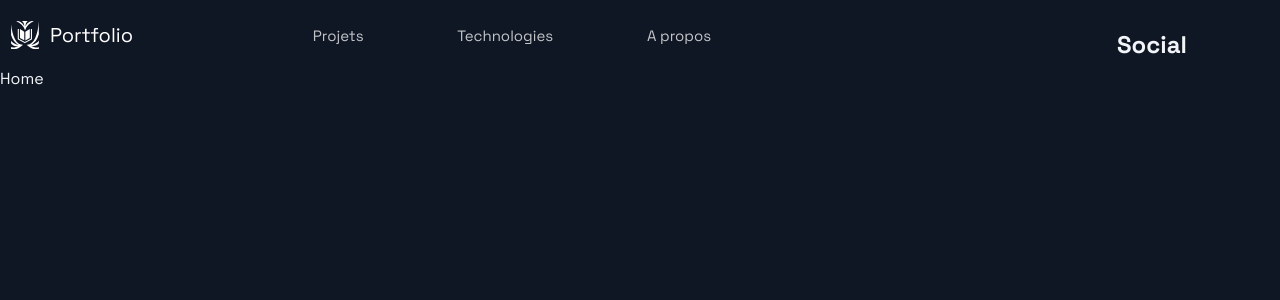
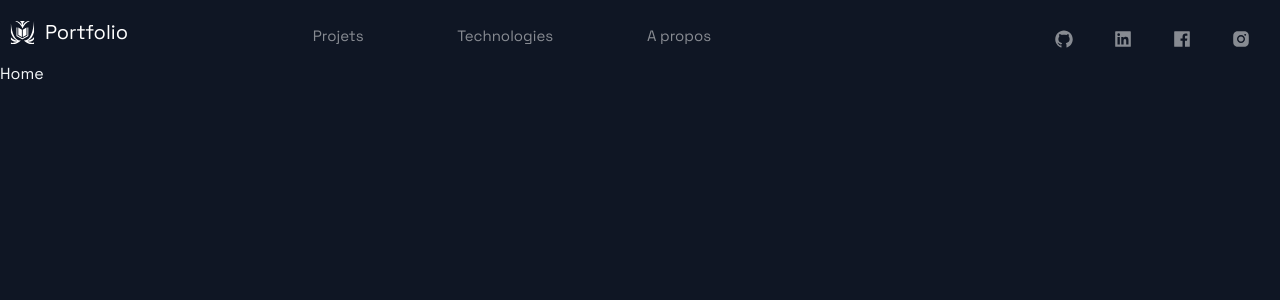
Before and after one commit to Lokki68/Portfolio, a Next.js app: page / in a window 1280 px wide. Shown: the top 300 px of the page. Built offline with nearby package versions, Linux system fonts and the light colour scheme.

Commit message:
feat- header

```diff
--- a/src/components/Header/Header.js
+++ b/src/components/Header/Header.js
@@ -2,13 +2,20 @@ import React from "react";
 import Link from "next/link";
 
 import { GiBookAura } from "react-icons/gi";
-import { AiFillGithub, AiFillInstagram, AiFillLinkedin } from "react-icons/ai";
+import {
+  AiFillGithub,
+  AiFillInstagram,
+  AiFillFacebook,
+  AiFillLinkedin,
+} from "react-icons/ai";
 
 import {
   Container,
   LogoContainer,
+  LogoLink,
   NavContainer,
   NavLink,
+  SocialIcons,
   SocialSection,
 } from "./HeaderStyles";
 
@@ -16,12 +23,13 @@ const Header = () => (
   <Container>
     <LogoContainer>
       <Link href="/">
-        <a className="logocontainer-link">
-          <GiBookAura size={30} />
+        <LogoLink>
+          <GiBookAura size={25} />
           <span>Portfolio</span>
-        </a>
+        </LogoLink>
       </Link>
     </LogoContainer>
+
     <NavContainer>
       <li>
         <Link href="#projets">
@@ -41,7 +49,24 @@ const Header = () => (
     </NavContainer>
 
     <SocialSection>
-      <h2>Social</h2>
+      <SocialIcons href="https://github.com/Lokki68" target="_blank">
+        <AiFillGithub size="2rem" />
+      </SocialIcons>
+      <SocialIcons
+        href="https://www.linkedin.com/in/brice-libert/"
+        target="_blank"
+      >
+        <AiFillLinkedin size="2rem" />
+      </SocialIcons>
+      <SocialIcons href="https://www.facebook.com/brice.libert" target="_blank">
+        <AiFillFacebook size="2rem" />
+      </SocialIcons>
+      <SocialIcons
+        href="https://www.instagram.com/lokki67/?hl=fr"
+        target="_blank"
+      >
+        <AiFillInstagram size="2rem" />
+      </SocialIcons>
     </SocialSection>
   </Container>
 );
--- a/src/components/Header/HeaderStyles.js
+++ b/src/components/Header/HeaderStyles.js
@@ -21,7 +21,12 @@ export const LogoContainer = styled.div`
   flex-direction: row;
   align-content: center;
 
-  .logocontainer-link {
+  @media ${(props) => props.theme.breakpoints.sm} {
+    grid-area: 1 / 1 / 2 / 4;
+  }
+`;
+
+export const LogoLink = styled.a`
   display: flex;
   align-items: center;
   color: white;
@@ -30,11 +35,6 @@ export const LogoContainer = styled.div`
   span {
     font-size: 2rem;
     margin-left: 1rem;
-    }
-  }
-
-  @media ${(props) => props.theme.breakpoints.sm} {
-    grid-area: 1 / 1 / 2 / 4;
   }
 `;
 
@@ -52,7 +52,7 @@ export const NavContainer = styled.nav`
 export const NavLink = styled.a`
   font-size: 1.5rem;
   line-height: 32px;
-  color: rgba(255, 255, 255, 0.75);
+  color: rgba(255, 255, 255, 0.5);
   cursor: pointer;
   transition: 0.4s ease;
 
@@ -72,8 +72,26 @@ export const SocialSection = styled.div`
   display: flex;
   justify-content: space-around;
   align-items: center;
+  margin-bottom: 8px;
 
   @media ${(props) => props.theme.breakpoints.sm} {
     grid-area: 1 / 4 / 2 / 6;
   }
 `;
+
+export const SocialIcons = styled.a`
+  display: flex;
+  justify-content: center;
+  align-items: center;
+  padding: 2px;
+  transition: 0.4s ease;
+  color: rgba(255, 255, 255, 0.5);
+  border-radius: 50px;
+  cursor: pointer;
+
+  &:hover {
+    background-color: #212d45;
+    color: #f1f1f1;
+    transform: scale(1);
+  }
+`;
```
Lines whose indentation alone changed are shown as unchanged.
